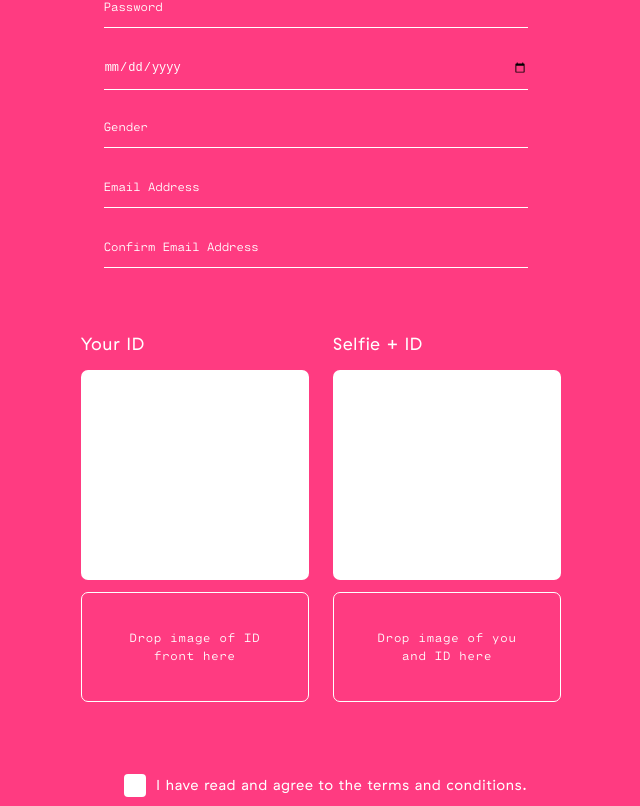
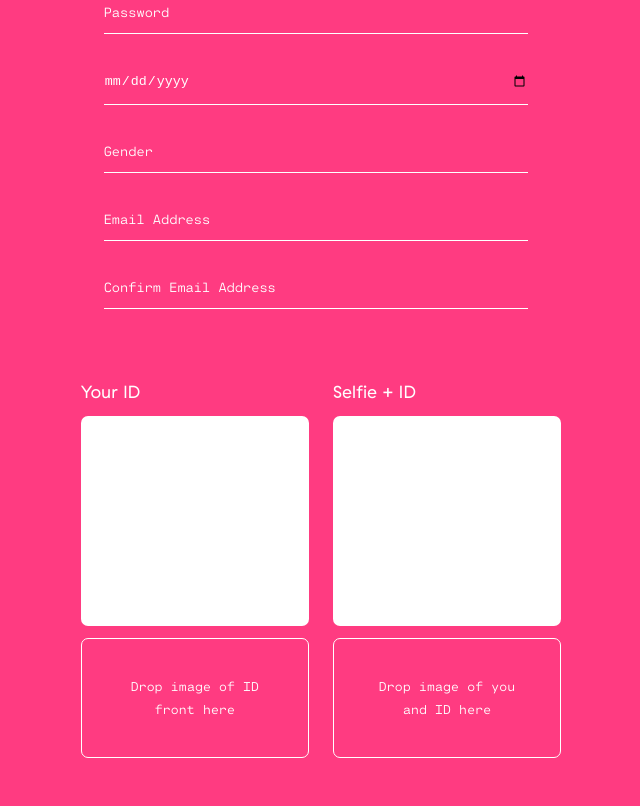
Before and after one commit to heatherpark/performer-signup, a React (Create React App) app: page / in a window 1280 px wide. Shown: the part 214-1020 px from the top of the page, without its empty margins (319-959 px from the left). Built offline with nearby package versions, Linux system fonts and the light colour scheme.

Commit message:
Clean up CSS

```diff
--- a/src/AgeVerification.css
+++ b/src/AgeVerification.css
@@ -1,36 +1,55 @@
+.age-verification {
+  --transition-duration: 0.3s;
+}
+
 .age-verification {
   width: 38%;
   margin: 0 auto;
 }
 
+ h2 {
+  font-family: var(--primary-font);
+  font-size: 1.1rem;
+  font-weight: 500;
+ }
+
 .message {
-  border: solid 0.5px #FFF;
-  border-radius: 3.5px;
+  border: solid 0.5px var(--font-color);
+  border-radius: 7px;
   padding: 1.3em 1.25em;
 }
+
+/** form field
+ ---------------------------------------------------------*/
 
 .form-field {
   display: grid;
   grid-template-columns: 95% 5%;
 }
 
-.input-error-container {
+.input-field {
   padding-left: 5%;
 }
 
-.form-field input,
-.form-field input:focus {
+.form-field input {
   border: none;
-  border-bottom: #FFF solid 1.5px;;
+  border-bottom: var(--font-color) solid 1.5px;;
   background: none;
   outline: 0;
   width: 98%;
   display: block;
   margin-top: 4%;
-  font-size: var(--primary-font-global-size);
+  padding: 3% 0;
   color: var(--font-color);
-  padding: 3% 0;
 }
+
+.form-field input:focus {
+  outline: 0;
+}
+
+/**
+ * input placeholder styling
+ */
 
 .form-field input::placeholder {
   font-family: var(--secondary-font);
@@ -38,26 +57,40 @@
   font-weight: normal;
 }
 
-.error-text {
-  font-family: var(--secondary-font);
-  font-size: 0.65rem;
-  padding-left: 4%;
-}
-
-.form-field--invalid input {
-  background-color: #ec3979;
-  border-radius: 4px 4px 0 0;
-  padding-left: 3.5%;
-}
+/**
+ * fades out placeholder on input focus
+ */
 
 [placeholder]:focus::-webkit-input-placeholder {
   transition: opacity 0.5s 0.5s ease;
   opacity: 0;
 }
 
-.validation-icon-container {
+/** form validation
+ ---------------------------------------------------------*/
+
+ .form-field.invalid input {
+  background-color: #ec3979;
+  border-radius: 4px 4px 0 0;
+  padding-left: 4%;
+  transition: background-color var(--transition-duration);
+  transition: padding-left var(--transition-duration);
+}
+
+.validation-text {
+  color: var(--font-color);
+  font-family: var(--secondary-font);
+  font-size: 0.65rem;
+  padding: 2% 0 0 4%;
+}
+
+.validation-icon {
   padding: 30px 0;
 }
+
+/**
+ * validation icons
+ */
 
 .fa-check-circle,
 .fa-times-circle {
@@ -66,17 +99,15 @@
   margin: 1% auto;
 }
 
-.form-field--invalid input {
-  background-color: #ec3979;
-  border-radius: 4px 4px 0 0;
-  padding-left: 1%;
-}
+/** image upload
+ ---------------------------------------------------------*/
 
 .image-upload {
   display: grid;
   grid-template-columns: 1fr 1fr;
   grid-gap: 0 5%;
   margin-top: 10%;
+  font-size: 0.8rem;
 }
 
 .image-upload .image {
@@ -87,28 +118,30 @@
 
 .image-drop {
   text-align: center;
-  border: 1px solid #FFF;
+  border: 1px solid var(--font-color);
   border-radius: 7px;
   font-family: var(--secondary-font);
-  font-size: var(--primary-font-global-size);
   padding: 16% 16%;
   margin-top: 5%;
-  line-height: 1.1rem;
+  line-height: 1.4rem;
 }
 
-.agreement {
+/** terms and conditions checkbox
+ ---------------------------------------------------------*/
+
+.terms-conditions {
   text-align: center;
   font-family: var(--primary-font);
   margin: 15% 0;
   font-size: 0.9rem;
 }
 
-.agreement label {
+.terms-conditions label {
   margin-left: 10px;
 }
 
 input[type=checkbox] {
-  display:none;
+  display: none;
 }
 
 input[type=checkbox] + label:before {
@@ -116,18 +149,17 @@ input[type=checkbox] + label:before {
   display: inline-block;
 }
 
-input[type=checkbox] + label:before {
+input[type=checkbox] + label:before,
+input[type=checkbox]:checked + label:before {
   content: "\f00c";
   background-color: var(--font-color);
   border-radius: 4px;
   margin-right: 10px;
-  padding: 0 5px;
+  padding: 3px 3px;
+  transition: color var(--transition-duration);
 }
 
 input[type=checkbox]:checked + label:before {
-  content: "\f00c";
   color: #ff3b81;
   text-align: center;
-  margin-right: 10px;
-  padding: 0 5px;
 }
--- a/src/AgeVerification.js
+++ b/src/AgeVerification.js
@@ -8,45 +8,43 @@ class AgeVerification extends Component {
   renderCheckboxField(field) {
     const { input, meta: { touched, error } } = field;
     return (
-      <div className="agreement">
+      <div className="terms-conditions">
         <input
           type="checkbox"
-          id="agreement__checkbox"
+          id="terms-conditions-checkbox"
           {...input} />
-        <label htmlFor="agreement__checkbox">{field.label}</label>
+        <label
+          htmlFor="terms-conditions-checkbox">{field.label}</label>
       </div>
     )
   }
 
   renderField(field) {
     const { meta: { touched, error, valid } } = field;
-    const validClass = touched && valid ? 'form-field--valid' : '';
-    const errorClass = touched && error ? 'form-field--invalid' : '';
-    const className = `form-field ${errorClass} ${validClass}`;
+    const errorClass = touched && error ? 'invalid' : '';
+    const className = `form-field ${errorClass}`;
 
     return (
       <div className={className}>
-        <div className="input-error-container">
+        <div className="input-field">
           <input
             type={field.type}
             placeholder={field.placeholder}
             {...field.input} />
-          <div className="error-text">
+          <div className="validation-text">
             {touched ? error : ''}
           </div>
         </div>
-        <div className="validation-icon-container">
+        <div className="validation-icon">
           {touched ? validationIcon(valid) : null}
         </div>
       </div>
     );
 
     function validationIcon(valid) {
-      if (valid) {
-        return <i className="far fa-check-circle"></i>
-      }
-
-      return <i className="far fa-times-circle"></i>
+      return valid ?
+        <i className="far fa-check-circle"></i> :
+        <i className="far fa-times-circle"></i>
     }
   }
 
--- a/src/style.css
+++ b/src/style.css
@@ -15,22 +15,13 @@
 :root {
   --primary-font: GTHaptik;
   --secondary-font: CartographMonoCF;
-  --primary-font-global-size: 0.75rem;
   --font-color: #FFF;
-}
-
-html {
-  letter-spacing: 0.05rem;
-  line-height: 1.45rem;
+  --background-color: #ff3b81;
 }
 
 body {
-  background-color: #ff3b81;
+  background-color: var(--background-color);
   color: #FFF;
+  font-size: 100%;
+  letter-spacing: 0.01rem;
 }
-
-h2 {
-  font-family: var(--primary-font);
-  font-size: 1.1rem;
-  font-weight: 500;
-}
```
